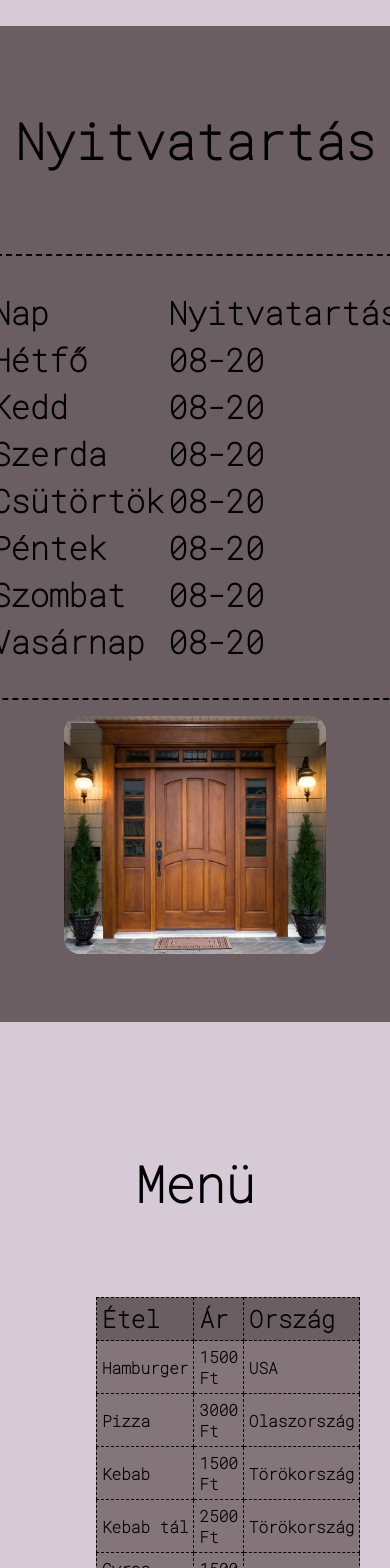
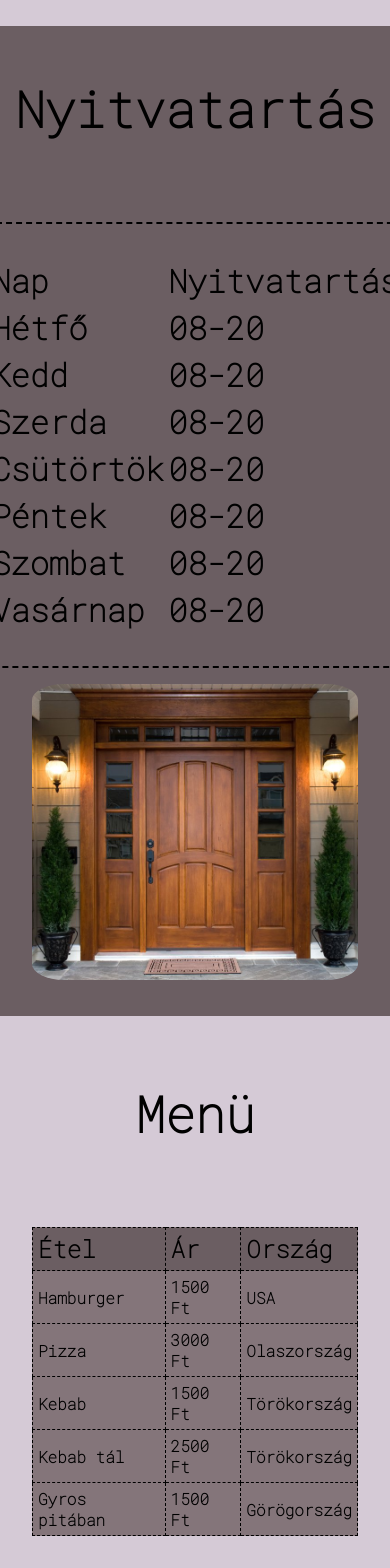
Before and after one commit to meszaros-adam/restaurant-site, a Vue app: page / in a window 390 px wide. Shown: the part 432-2000 px from the top of the page. Built offline with nearby package versions, Linux system fonts and the light colour scheme.

Commit message:
using containers and fix contact section responsivity

```diff
--- a/src/App.vue
+++ b/src/App.vue
@@ -8,6 +8,7 @@
           <carouselVue></carouselVue>
           <openingVue></openingVue>
           <menuVue></menuVue>
+          <aboutUsVue> </aboutUsVue>
           <contactVue></contactVue>
         </main>
       </div>
@@ -27,6 +28,7 @@ import navVue from './components/nav.vue'
 import openingVue from './components/opening.vue'
 import contactVue from './components/contact.vue'
 import menuVue from './components/menu.vue'
+import aboutUsVue from './components/aboutUs.vue'
 export default {
   name: 'app',
   components: {
@@ -35,10 +37,9 @@ export default {
     openingVue,
     contactVue,
     menuVue,
+    aboutUsVue,
   },
   setup() {
-
-
     const year = computed(() => {
       return new Date().getFullYear()
     })
@@ -47,16 +48,16 @@ export default {
       window.scrollTo(0, 0);
     }
 
+    /* up arrow */
     let upArrowId = null;
 
     onMounted(() => {
       upArrowId = document.getElementById("up-arrow")
     })
 
-
     const scrollFunc = () => {
       const y = window.scrollY
-      if (y > 800) {
+      if (y > 600) {
         upArrowId.className = "bi bi-arrow-up-circle-fill show"
       } else {
         upArrowId.className = "bi bi-arrow-up-circle-fill hide"
@@ -64,6 +65,7 @@ export default {
     }
 
     window.addEventListener("scroll", scrollFunc)
+    /* up arrow */
 
     return { year, scrollUp }
   }
@@ -144,6 +146,13 @@ main {
   padding: 3rem;
 }
 
+@media screen and (max-width: 992px) {
+  .container {
+    margin: 1rem;
+    padding: 1rem;
+  }
+}
+
 /* up arrow */
 #up-arrow {
   position: fixed;
@@ -158,12 +167,12 @@ main {
   color: #3C4048;
 }
 
-.hide {
-  opacity: 0;
-  left: -100%;
+#up-arrow.hide {
+  position: fixed;
+  right: -100%;
 }
 
-.show {
+#up-arrow.show {
   opacity: 1;
 }
 </style>
--- /dev/null
+++ b/src/components/aboutUs.vue
@@ -0,0 +1,13 @@
+<template>
+    <div id="about-us">
+        <div class="container">
+            szia
+        </div>
+    </div>
+</template>
+
+<style>
+#about-us {
+    background-color: var(--mainColor);
+}
+</style>
--- a/src/components/carousel.vue
+++ b/src/components/carousel.vue
@@ -1,4 +1,5 @@
 <template>
+    <div class="container">
         <div class="carousel-container">
             <div class="carousel">
                 <div class="inner" :style="[innerStyles]" id="inner">
@@ -9,6 +10,7 @@
             </div>
             <i @click="prev" class="bi bi-arrow-left carousel-button carousel-button-prev"></i>
             <i @click="next" class="bi bi-arrow-right carousel-button carousel-button-next"></i>
+        </div>
     </div>
 </template>
 
@@ -109,9 +111,7 @@ export default {
     user-select: none;
 }
 
-
 .carousel-container {
-    margin: 2rem;
     position: relative;
     display: grid;
     place-content: center;
--- a/src/components/contact.vue
+++ b/src/components/contact.vue
@@ -1,5 +1,6 @@
 <template>
-    <div class="contact" id="contact">
+    <div id="contact">
+        <div class="container">
             <div>
                 <h1>Kapcsolat:</h1>
                 <ul>
@@ -24,26 +25,24 @@
                         src="https://www.google.com/maps/embed?pb=!1m14!1m12!1m3!1d2059.150999016125!2d16.59310988145115!3d47.68467112874398!2m3!1f0!2f0!3f0!3m2!1i1024!2i768!4f13.1!5e1!3m2!1shu!2shu!4v1672216356143!5m2!1shu!2shu"
                         width="600" height="450" style="border:0;" allowfullscreen></iframe>
                 </div>
-
+            </div>
         </div>
     </div>
 </template>
 
 <style>
-.contact {
-    margin: 2rem;
+#contact .container {
     display: flex;
     justify-content: space-around;
     border-bottom: 5px dashed black;
-    padding-bottom: 5rem;
 }
 
-.contact li {
+#contact li {
     list-style: none;
     margin-bottom: 2rem;
 }
 
-.contact li::before {
+#contact li::before {
     content: '';
     display: inline-block;
     height: 2rem;
@@ -73,11 +72,10 @@
 }
 
 @media screen and (max-width: 992px) {
-    .contact {
+    #contact .container {
         flex-direction: column;
     }
-
-    .map {
+    .map{
         width: auto;
     }
 }
--- a/src/components/menu.vue
+++ b/src/components/menu.vue
@@ -1,5 +1,6 @@
 <template>
-    <div class="container" id="menu">
+    <div id="menu">
+        <div class="container">
             <h1 class="center">Menü</h1>
             <table class="menu-table">
                 <tr>
@@ -34,13 +35,10 @@
                 </tr>
             </table>
         </div>
+    </div>
 </template>
 
 <style>
-#menu {
-    border-bottom: 5px dashed black;
-}
-
 .menu-table {
     width: 100%;
     border-collapse: collapse;
--- a/src/components/opening.vue
+++ b/src/components/opening.vue
@@ -1,5 +1,6 @@
 <template>
     <div id="opening">
+        <div class="container">
             <h1 class="center">Nyitvatartás</h1>
             <div class="flex">
                 <div>
@@ -42,9 +43,8 @@
                     <img src="../assets/images/door_5481543.jpg" alt="">
                 </div>
             </div>
-
         </div>
-
+    </div>
 </template>
 
 <style >
@@ -54,7 +54,6 @@
 
 #opening {
     background-color: var(--mainColor);
-    padding: 3rem;
 }
 
 #opening .flex {
@@ -65,7 +64,7 @@
 
 #opening img {
     border-radius: var(--borderRadius);
-    max-width: 100%;
+    width: 100%;
     height: auto;
 }
 
@@ -83,7 +82,7 @@
 
     #opening img {
         box-sizing: border-box;
-        padding: 1rem;
+        padding: 1rem 0;
     }
 }
 </style>
```
Lines whose indentation alone changed are shown as unchanged.
